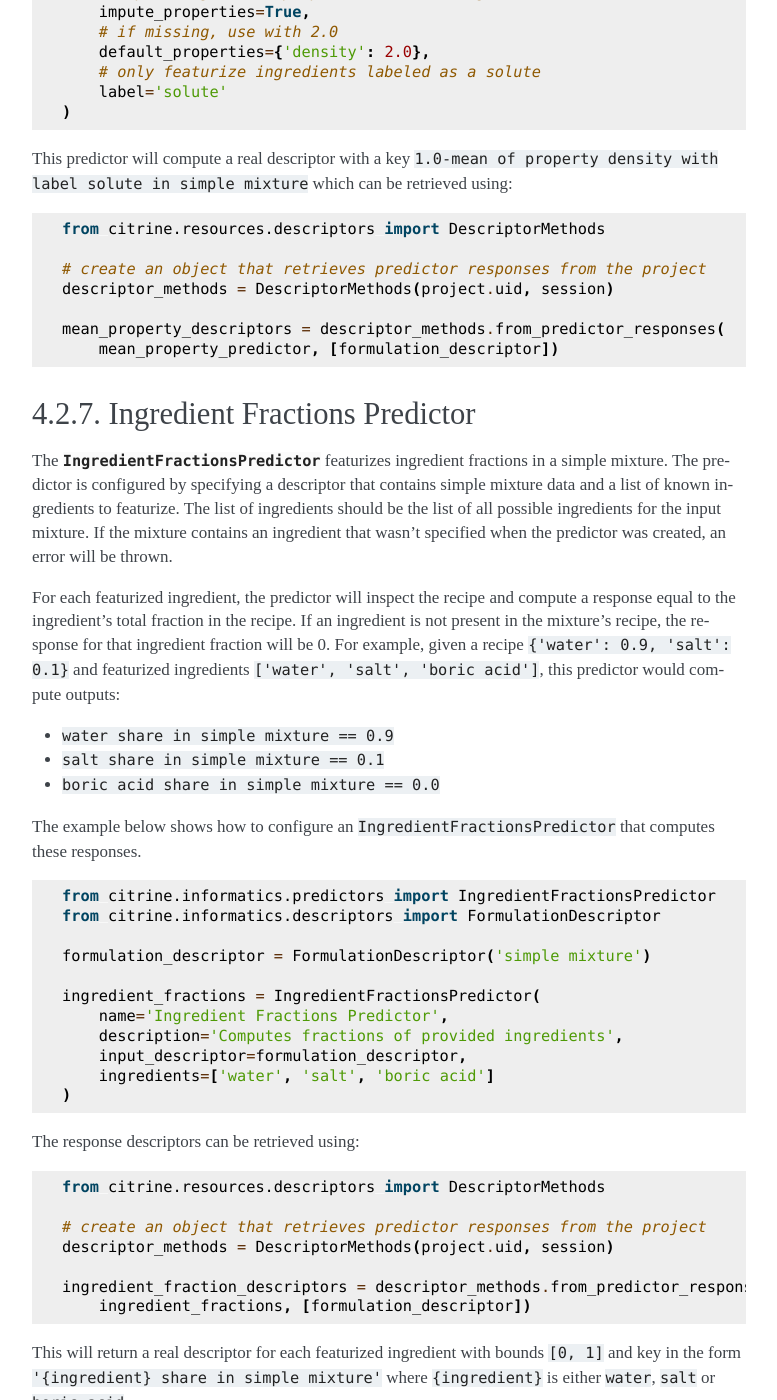
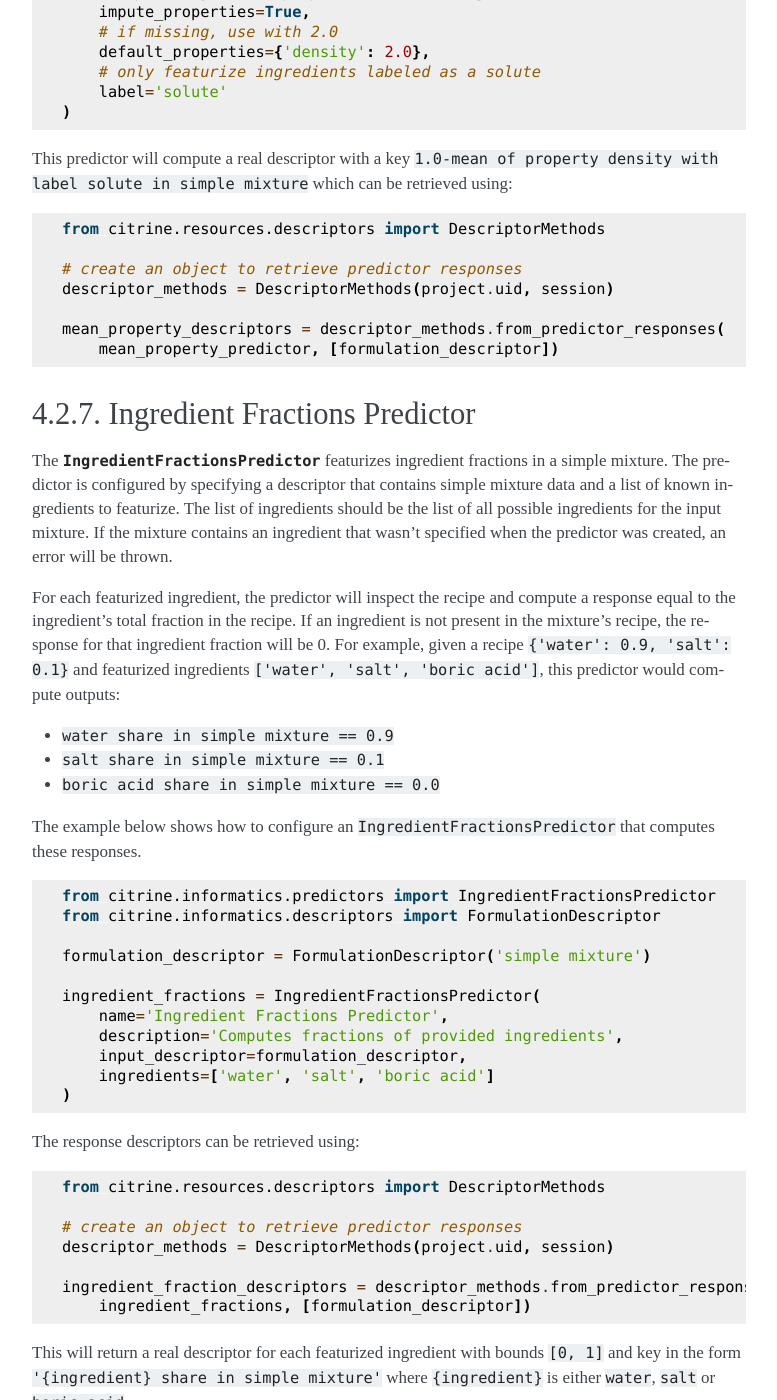
Before and after one commit to CitrineInformatics/citrine-python, a Sphinx documentation site: the page built from docs/source/workflows/predictors.rst, in a window 1280 px wide and 1400 px high, scrolled down 8359 px. Shown: the whole window, without its empty margins (376-1153 px from the left). Built offline with Sphinx 7.4.7, drawn with Linux system fonts in a browser that asks for light colours; some of the changed text lies outside the part shown.

Commit message:
Text revisions.

```diff
--- a/docs/source/workflows/predictors.rst
+++ b/docs/source/workflows/predictors.rst
@@ -413,7 +413,7 @@ This predictor will compute a real descriptor with a key ``1.0-mean of property
 
     from citrine.resources.descriptors import DescriptorMethods
 
-    # create an object that retrieves predictor responses from the project
+    # create an object to retrieve predictor responses
     descriptor_methods = DescriptorMethods(project.uid, session)
 
     mean_property_descriptors = descriptor_methods.from_predictor_responses(
@@ -458,7 +458,7 @@ The response descriptors can be retrieved using:
 
     from citrine.resources.descriptors import DescriptorMethods
 
-    # create an object that retrieves predictor responses from the project
+    # create an object to retrieve predictor responses
     descriptor_methods = DescriptorMethods(project.uid, session)
 
     ingredient_fraction_descriptors = descriptor_methods.from_predictor_responses(
@@ -494,7 +494,7 @@ This predictor will compute 2 responses, ``solute share in simple mixture`` and
 
     from citrine.resources.descriptors import DescriptorMethods
 
-    # create an object that retrieves predictor responses from the project
+    # create an object to retrieve predictor responses
     descriptor_methods = DescriptorMethods(project.uid, session)
 
     label_fractions_descriptors = descriptor_methods.from_predictor_responses(
```
